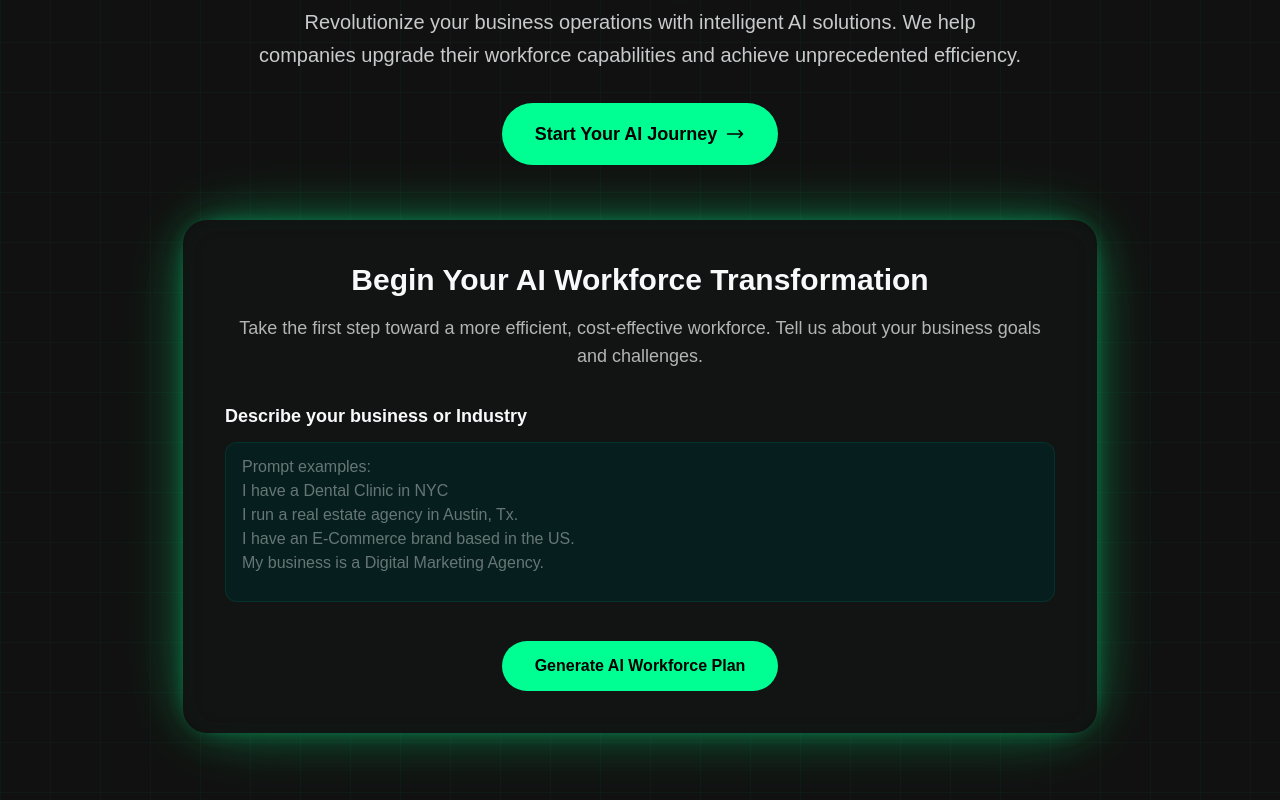
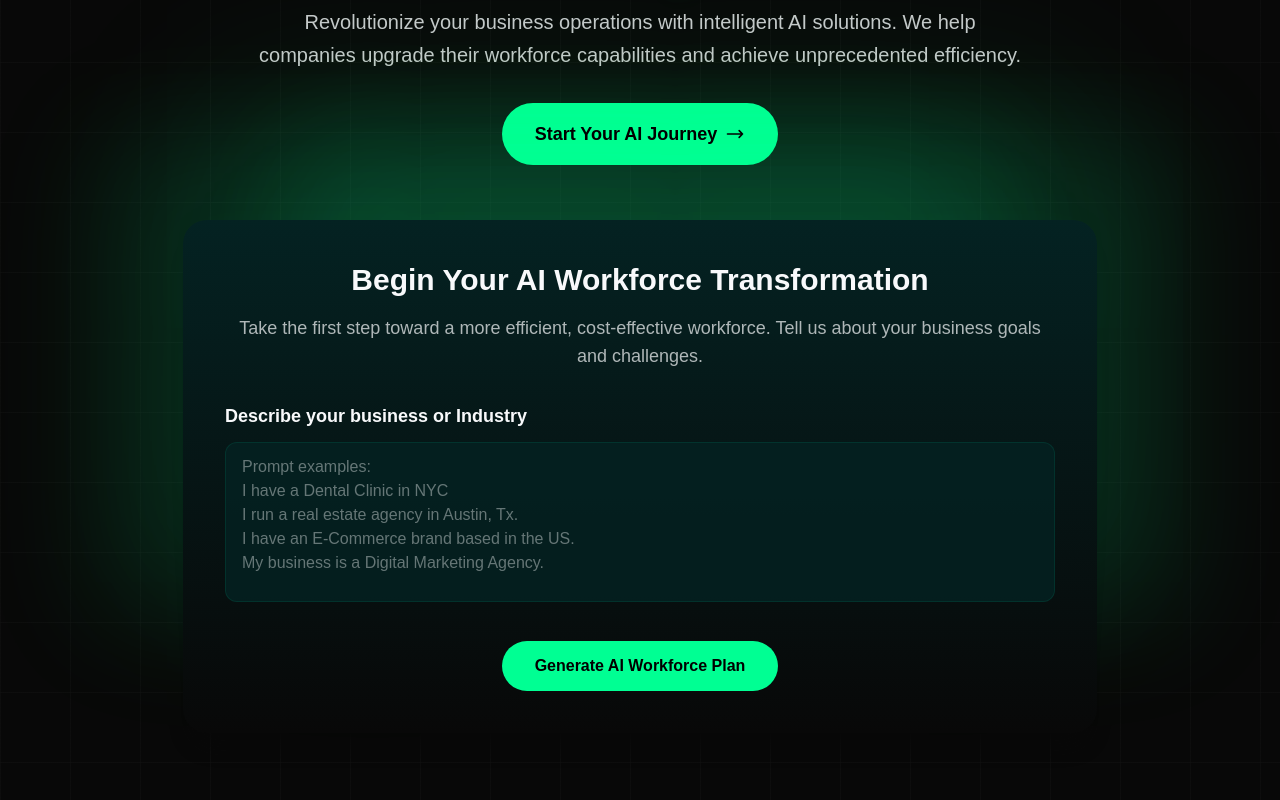
Before and after one commit to gaurav-pndy/aeontrix, a React (Vite) app: page / in a window 1280 px wide. Shown: the part 358-1158 px from the top of the page. Built offline with nearby package versions, Linux system fonts and the light colour scheme.

Commit message:
updated colors

```diff
--- a/src/App.jsx
+++ b/src/App.jsx
@@ -61,7 +61,7 @@ function App() {
     function updateCursorLight(e) {
       const x = e.clientX;
       const y = e.clientY;
-      gridOverlay.style.background = `radial-gradient(400px circle at ${x}px ${y}px, rgba(0, 255, 147, 0.12) 0%, transparent 40%)`;
+      gridOverlay.style.background = `radial-gradient(350px circle at ${x}px ${y}px, rgba(0, 255, 147, 0.2) 0%, transparent 40%)`;
       lastMouseEvent = e;
     }
 
@@ -111,7 +111,7 @@ function App() {
   }, []);
 
   return (
-    <div className="min-h-screen bg-[rgb(17,17,17)] relative overflow-hidden">
+    <div className="min-h-screen bg-[#080808] relative overflow-hidden">
       <div className="absolute inset-0 grid-background">
         <div className="grid-overlay"></div>
       </div>
--- a/src/index.css
+++ b/src/index.css
@@ -29,9 +29,9 @@ html {
 
 .grid-background {
   background-image:
-    linear-gradient(rgba(3, 98, 76, 0.1) 1px, transparent 1px),
-    linear-gradient(90deg, rgba(3, 98, 76, 0.1) 1px, transparent 1px);
-  background-size: 50px 50px;
+    linear-gradient(rgba(24, 24, 24, 0.35) 1px, transparent 1px),
+    linear-gradient(90deg, rgba(24, 24, 24, 0.35) 1px, transparent 1px);
+  background-size: 70px 70px;
   background-position: 0 0, 0 0;
 }
 
@@ -59,7 +59,10 @@ html {
   left: -10px;
   right: -10px;
   bottom: -10px;
-  background: rgba(17, 17, 17, 0.95);
+  background: linear-gradient(0deg,
+    #080808 0%,
+
+    #042222 100%);
   border-radius: inherit;
   z-index: -1;
   pointer-events: none;
@@ -68,11 +71,18 @@ html {
 /* Enhanced Highlighted Box with Stronger Green Glow */
 .highlighted-box {
   position: relative;
+  /* background-color:linear-gradient(90deg,
+    #042222 0%,
+
+    rgb(180, 242, 9) 100%); */
   box-shadow:
-    0 0 25px rgba(0, 255, 147, 0.4),
-    0 0 50px rgba(0, 255, 147, 0.3),
-    0 0 75px rgba(0, 255, 147, 0.2),
-    0 0 100px rgba(0, 255, 147, 0.1);
+    0 -140px 180px  rgba(0, 255, 147, 0.1),   /* main top center glow */
+   -100px -100px 120px rgba(0, 255, 147, 0.1), /* soft top-left glow */
+    100px -100px 120px rgba(0, 255, 147, 0.1), /* soft top-right glow */
+    0px 20px 20px #080808;             /* no bottom shadow */
+
+
+
 }
 
 .highlighted-box::after {
@@ -82,7 +92,7 @@ html {
   left: -3px;
   right: -3px;
   bottom: -3px;
-  background: rgba(0, 255, 147, 0.2);
+  /* background: rgba(0, 255, 147, 0.2); */
   border-radius: inherit;
   z-index: -2;
   pointer-events: none;
```
